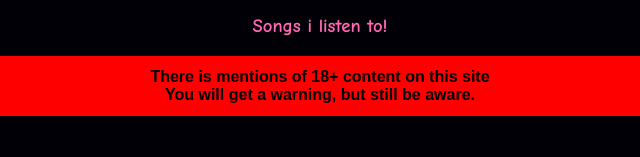
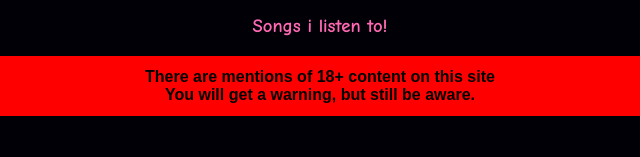
Before and after one commit to Foxache/Foxache.github.io, a plain HTML site: page index.html in a window 1280 px wide. Shown: the part 628-785 px from the top of the page, 320-960 px from the left. Drawn offline with Linux system fonts and the light colour scheme.

Commit message:
Fix HTML structure and content warnings

```diff
--- a/index.html
+++ b/index.html
@@ -21,7 +21,7 @@
     align-items: center;
     justify-content: center;
 	">
-		<p1 style="color: black; font-family: sans-serif;font-size:400;text-align:center"><strong>There is mentions of 18+ content on this site<br>You will get a warning, but still be aware.</strong></h1>
+		<p1 style="color: black; font-family: sans-serif;font-size:400;text-align:center"><strong>There are mentions of 18+ content on this site<br>You will get a warning, but still be aware.</strong></h1>
 	</div>
   <div></div>
   <img src="quotes.gif" style="display:inline-block;">
```
